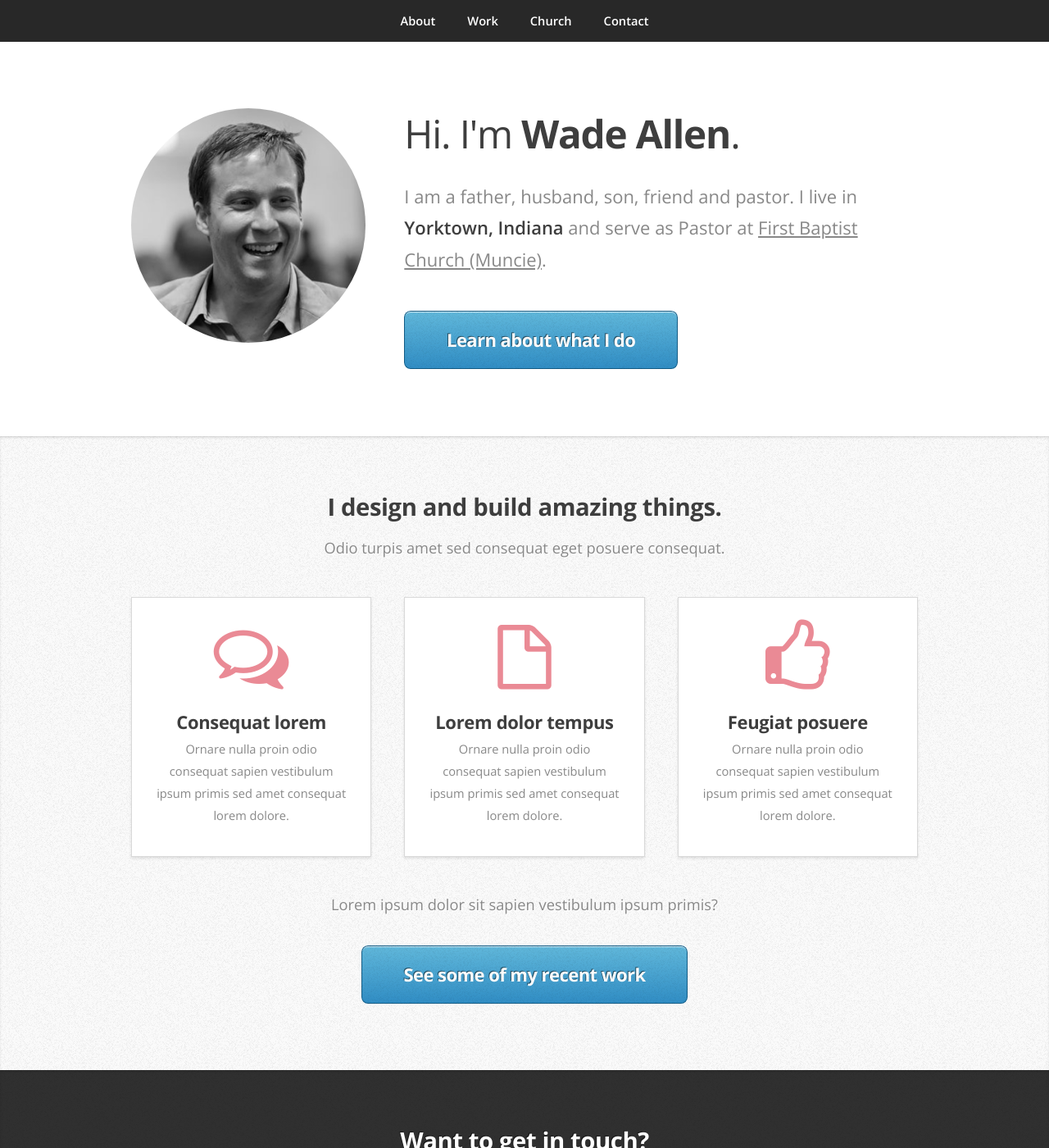
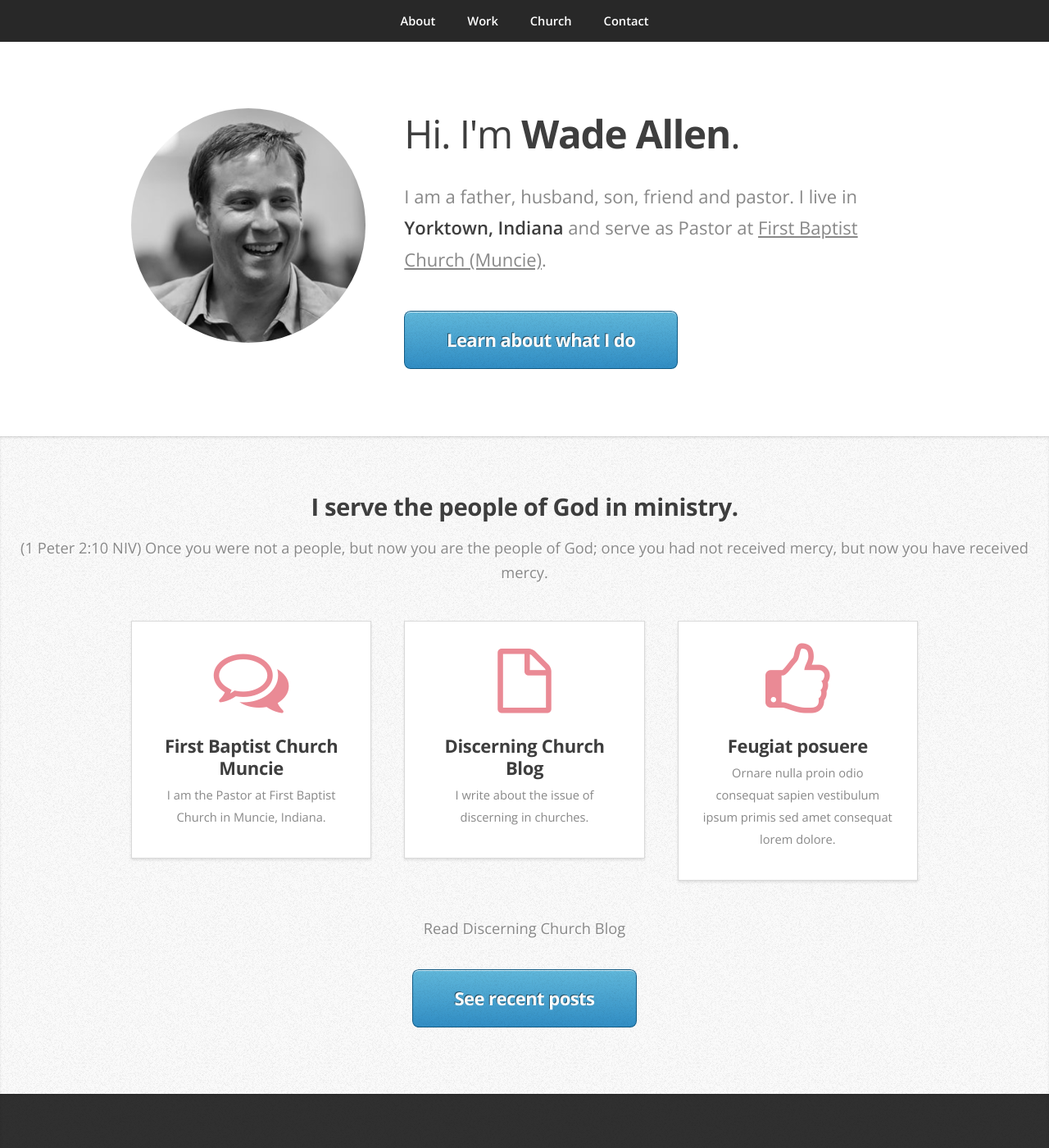
Before and after one commit to a1ip/wadeallen, a Jekyll site: the page built from index.html, in a window 1280 px wide and 1400 px high. Shown: the whole window at 82% size. Built offline with Jekyll 4.4.1, drawn with Linux system fonts in a browser that asks for light colours.

Commit message:
Site updated at 2014-07-09 16:41:48 UTC

```diff
--- a/index.html
+++ b/index.html
@@ -24,23 +24,23 @@ layout: default
 			<div class="wrapper wrapper-style2">
 				<article id="work">
 					<header>
-						<h2>I design and build amazing things.</h2>
-						<span>Odio turpis amet sed consequat eget posuere consequat.</span>
+						<h2>I serve the people of God in ministry.</h2>
+						<span>(1 Peter 2:10 NIV) Once you were not a people, but now you are the people of God; once you had not received mercy, but now you have received mercy.</span>
 					</header>
 					<div class="container">
 						<div class="row">
 							<div class="4u">
 								<section class="box box-style1">
 									<span class="fa featured fa-comments-o"></span>
-									<h3>Consequat lorem</h3>
-									<p>Ornare nulla proin odio consequat sapien vestibulum ipsum primis sed amet consequat lorem dolore.</p>
+									<h3>First Baptist Church Muncie</h3>
+									<p>I am the Pastor at First Baptist Church in Muncie, Indiana.</p>
 								</section>
 							</div>
 							<div class="4u">
 								<section class="box box-style1">
 									<span class="fa featured fa-file-o"></span>
-									<h3>Lorem dolor tempus</h3>
-									<p>Ornare nulla proin odio consequat sapien vestibulum ipsum primis sed amet consequat lorem dolore.</p>
+									<h3>Discerning Church Blog</h3>
+									<p>I write about the issue of discerning in churches.</p>
 								</section>
 							</div>
 							<div class="4u">
@@ -53,8 +53,8 @@ layout: default
 						</div>
 					</div>
 					<footer>
-						<p>Lorem ipsum dolor sit sapien vestibulum ipsum primis?</p>
-						<a href="#portfolio" class="button button-big">See some of my recent work</a>
+						<p>Read Discerning Church Blog</p>
+						<a href="http://discerningchurch.org" class="button button-big">See recent posts</a>
 					</footer>
 				</article>
 			</div>
```
Also changed, not shown: 2 other files.
